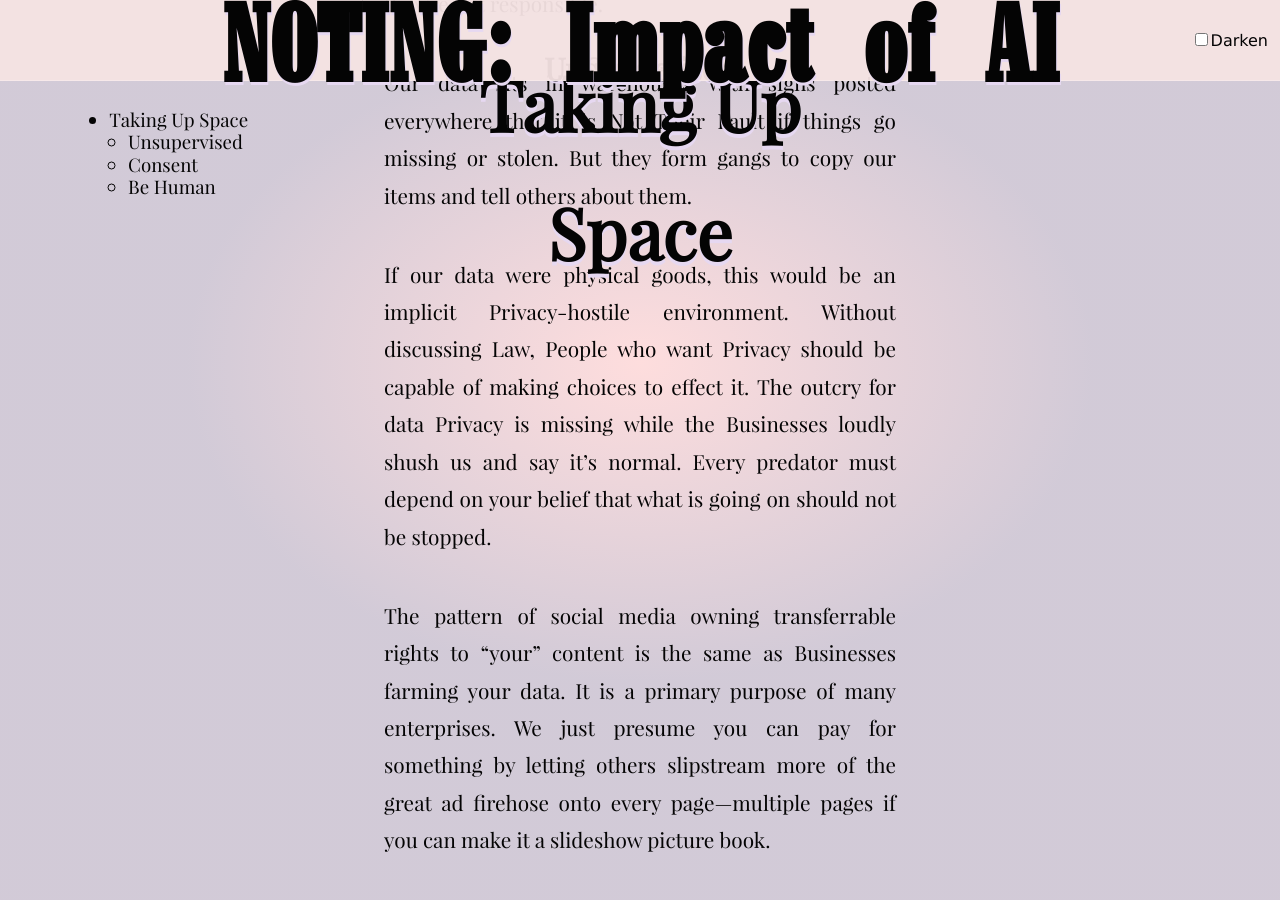
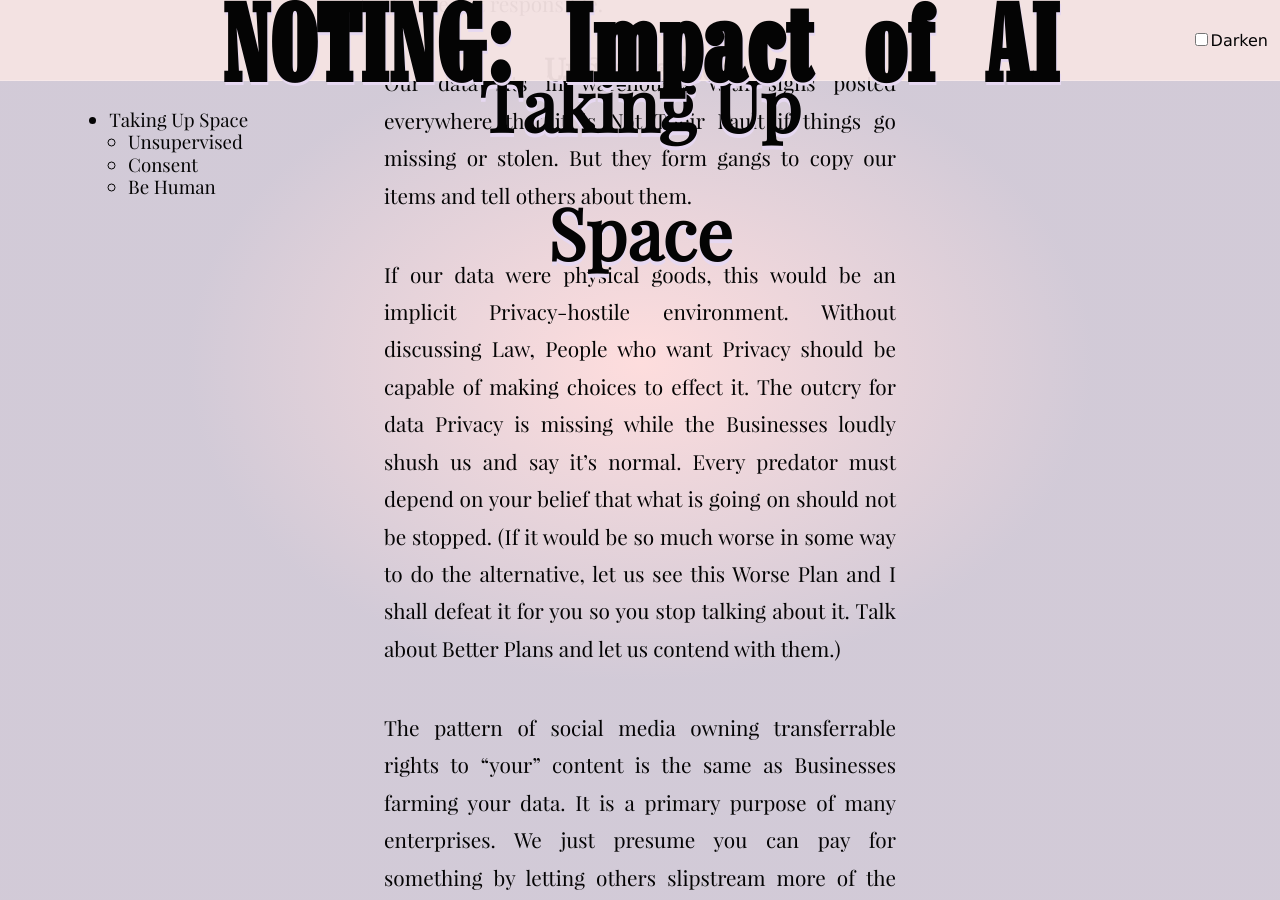
Before and after one commit to tiliv/antibody, a Jekyll site: the page built from docs/journal/autumn-ryan-Impact-of-AI/index.md, in a window 1280 px wide and 900 px high, scrolled down 10888 px. Built offline with Jekyll 4.4.1, drawn with Linux system fonts in a browser that asks for light colours.

Commit message:
Add longer parenthetical

```diff
--- a/docs/journal/autumn-ryan-Impact-of-AI/index.md
+++ b/docs/journal/autumn-ryan-Impact-of-AI/index.md
@@ -83,7 +83,7 @@ Sufficient omniscience in AI is pretty neat. I'd run one at home. I wouldn't run
 
 Our data sits in warehouses with signs posted everywhere that it is Not Their Fault if things go missing or stolen. But they form gangs to copy our items and tell others about them.
 
-If our data were physical goods, this would be an implicit Privacy-hostile environment. Without discussing Law, People who want Privacy should be capable of making choices to effect it. The outcry for data Privacy is missing while the Businesses loudly shush us and say it's normal. Every predator must depend on your belief that what is going on should not be stopped.
+If our data were physical goods, this would be an implicit Privacy-hostile environment. Without discussing Law, People who want Privacy should be capable of making choices to effect it. The outcry for data Privacy is missing while the Businesses loudly shush us and say it's normal. Every predator must depend on your belief that what is going on should not be stopped. (If it would be so much worse in some way to do the alternative, let us see this Worse Plan and I shall defeat it for you so you stop talking about it. Talk about Better Plans and let us contend with them.)
 
 The pattern of social media owning transferrable rights to "your" content is the same as Businesses farming your data. It is a primary purpose of many enterprises. We just presume you can pay for something by letting others slipstream more of the great ad firehose onto every page—multiple pages if you can make it a slideshow picture book.
 
```
